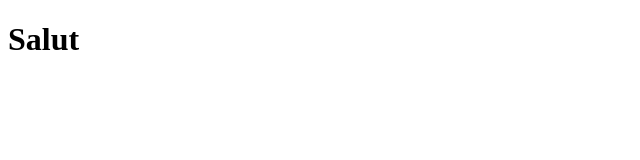
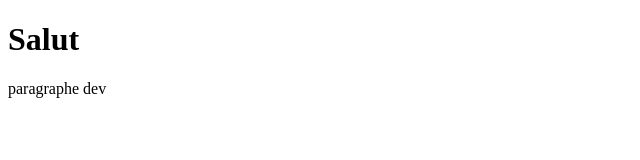
Before and after one commit to hassen66/Formation-Git, a plain HTML site: page index.html in a window 1280 px wide. Shown: the whole page, without its empty margins (0-640 px from the left). Drawn offline with Linux system fonts and the light colour scheme.

Commit message:
add par index and contact

```diff
--- a/index.html
+++ b/index.html
@@ -8,6 +8,7 @@
 </head>
 <body>
     <h1>Salut</h1>
+    <p>paragraphe dev</p>
 
 </body>
 </html>
```
